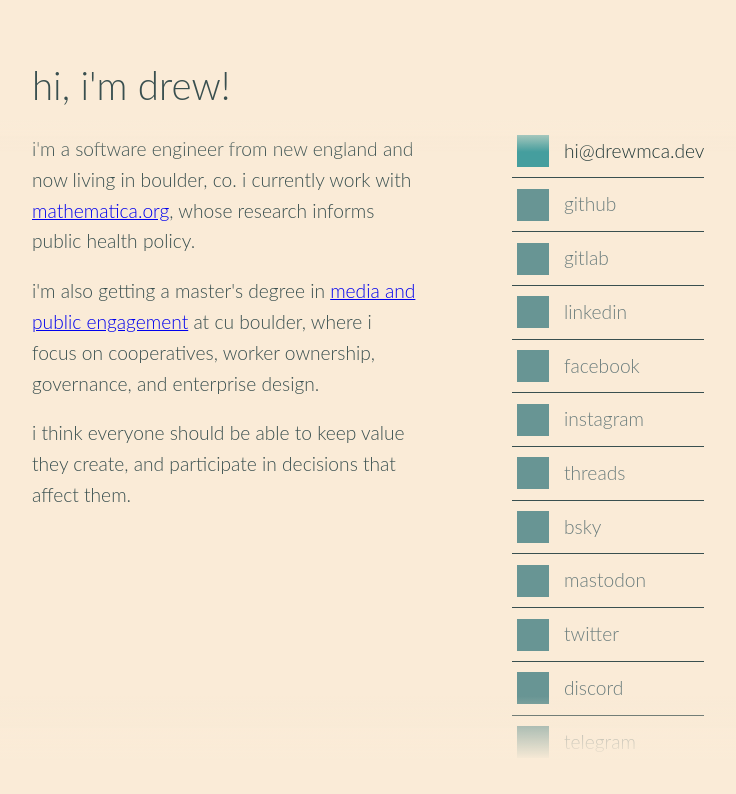
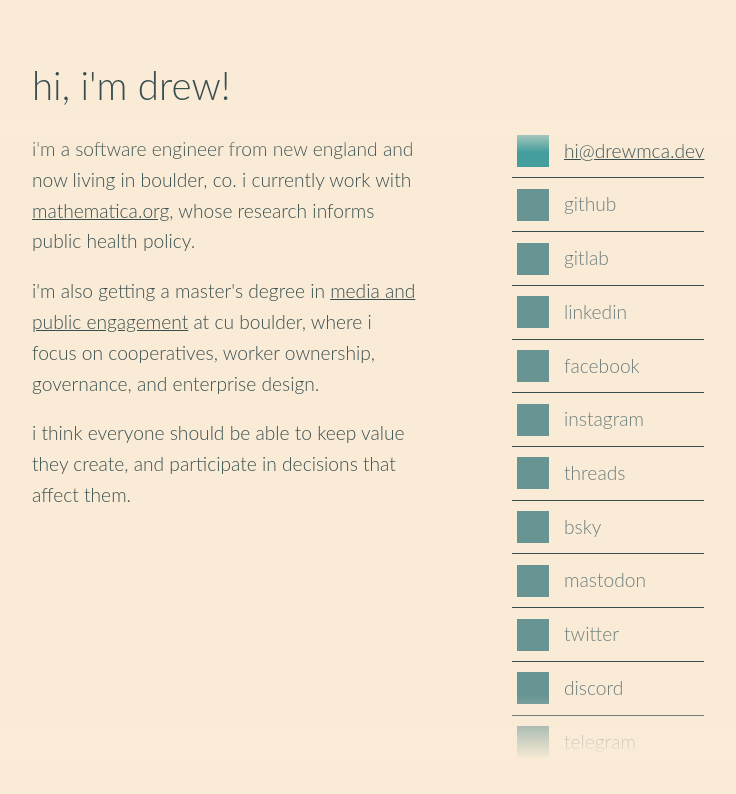
Before and after one commit to DrewMcArthur/drewmca.dev, an Astro site: page / in a window 1280 px wide. In both pictures the pointer is over the element "hi@drewmca.dev". Shown: the whole page, without its empty margins (272-1008 px from the left). Built offline with nearby package versions, Linux system fonts and the light colour scheme; Astro itself is replaced by a stand-in of ours; grey boxes are pictures that could not be loaded.

Commit message:
css tweaks

```diff
--- a/src/styles/main.css
+++ b/src/styles/main.css
@@ -36,6 +36,9 @@
   overflow-x: hidden;
 }
 
+a {
+  color: var(--main-color);
+}
 
 .header {
   display: flex;
@@ -87,9 +90,10 @@
   transition: text-decoration .1s ease-out, color .1s ease-out;
 }
 
+.section-header:hover,
 .section-header.active {
   text-decoration: underline;
-  color: var(--main-color)
+  color: var(--main-color);
 }
 
 .section {
@@ -140,15 +144,16 @@
 
 .social-text {
   margin: 10px;
-}
-
-.social-link:not(.planet):hover {
-  color: var(--main-color--hover);
-  border-color: var(--main-color--hover);
+  transition: color 1s ease-out;
 }
 
 .social-link:hover .social-icon {
   filter: var(--main-color-filter--hover);
+}
+
+.social-link:hover .social-text {
+  text-decoration: underline;
+  color: var(--main-color);
 }
 
 .social-link .social-name {
```
